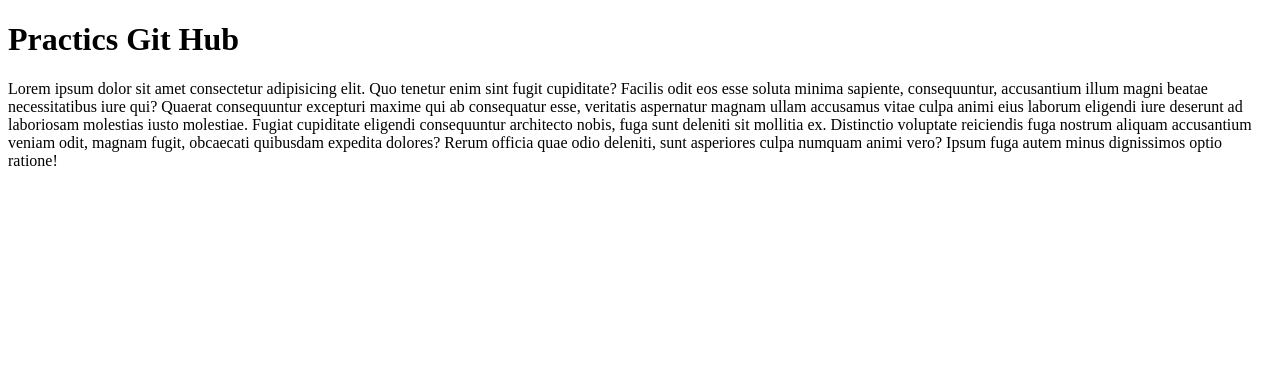
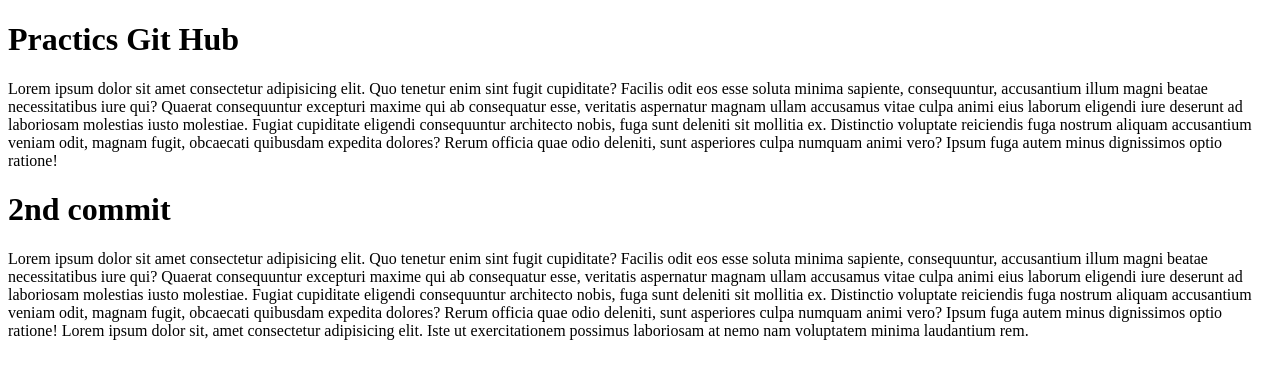
Before and after one commit to Ajjaj-Ahmed/My-first-website-repo, a plain HTML site: page index.html in a window 1280 px wide. Drawn offline with Linux system fonts and the light colour scheme.

Commit message:
Adding more headings and para

```diff
--- a/index.html
+++ b/index.html
@@ -8,5 +8,9 @@
 <body>
   <h1>Practics Git Hub</h1>
   <p>Lorem ipsum dolor sit amet consectetur adipisicing elit. Quo tenetur enim sint fugit cupiditate? Facilis odit eos esse soluta minima sapiente, consequuntur, accusantium illum magni beatae necessitatibus iure qui? Quaerat consequuntur excepturi maxime qui ab consequatur esse, veritatis aspernatur magnam ullam accusamus vitae culpa animi eius laborum eligendi iure deserunt ad laboriosam molestias iusto molestiae. Fugiat cupiditate eligendi consequuntur architecto nobis, fuga sunt deleniti sit mollitia ex. Distinctio voluptate reiciendis fuga nostrum aliquam accusantium veniam odit, magnam fugit, obcaecati quibusdam expedita dolores? Rerum officia quae odio deleniti, sunt asperiores culpa numquam animi vero? Ipsum fuga autem minus dignissimos optio ratione!</p>
+  <h1>2nd commit</h1>
+  <p>Lorem ipsum dolor sit amet consectetur adipisicing elit. Quo tenetur enim sint fugit cupiditate? Facilis odit eos esse soluta minima sapiente, consequuntur, accusantium illum magni beatae necessitatibus iure qui? Quaerat consequuntur excepturi maxime qui ab consequatur esse, veritatis aspernatur magnam ullam accusamus vitae culpa animi eius laborum eligendi iure deserunt ad laboriosam molestias iusto molestiae. Fugiat cupiditate eligendi consequuntur architecto nobis, fuga sunt deleniti sit mollitia ex. Distinctio voluptate reiciendis fuga nostrum aliquam accusantium veniam odit, magnam fugit, obcaecati quibusdam expedita dolores? Rerum officia quae odio deleniti, sunt asperiores culpa numquam animi vero? Ipsum fuga autem minus dignissimos optio ratione!
+  Lorem ipsum dolor sit, amet consectetur adipisicing elit. Iste ut exercitationem possimus laboriosam at nemo nam voluptatem minima laudantium rem.
+  </p>
 </body>
 </html>
```
